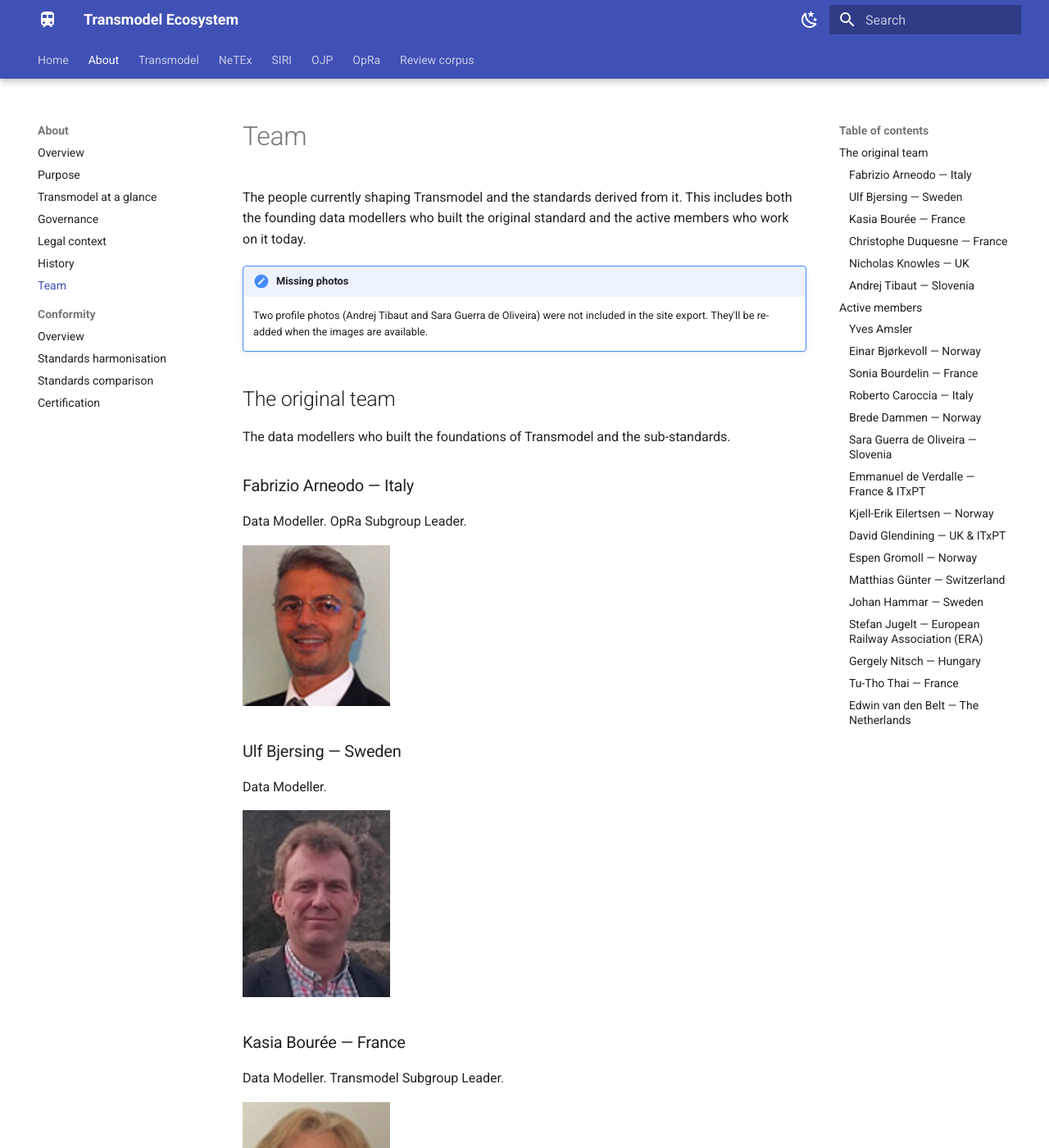
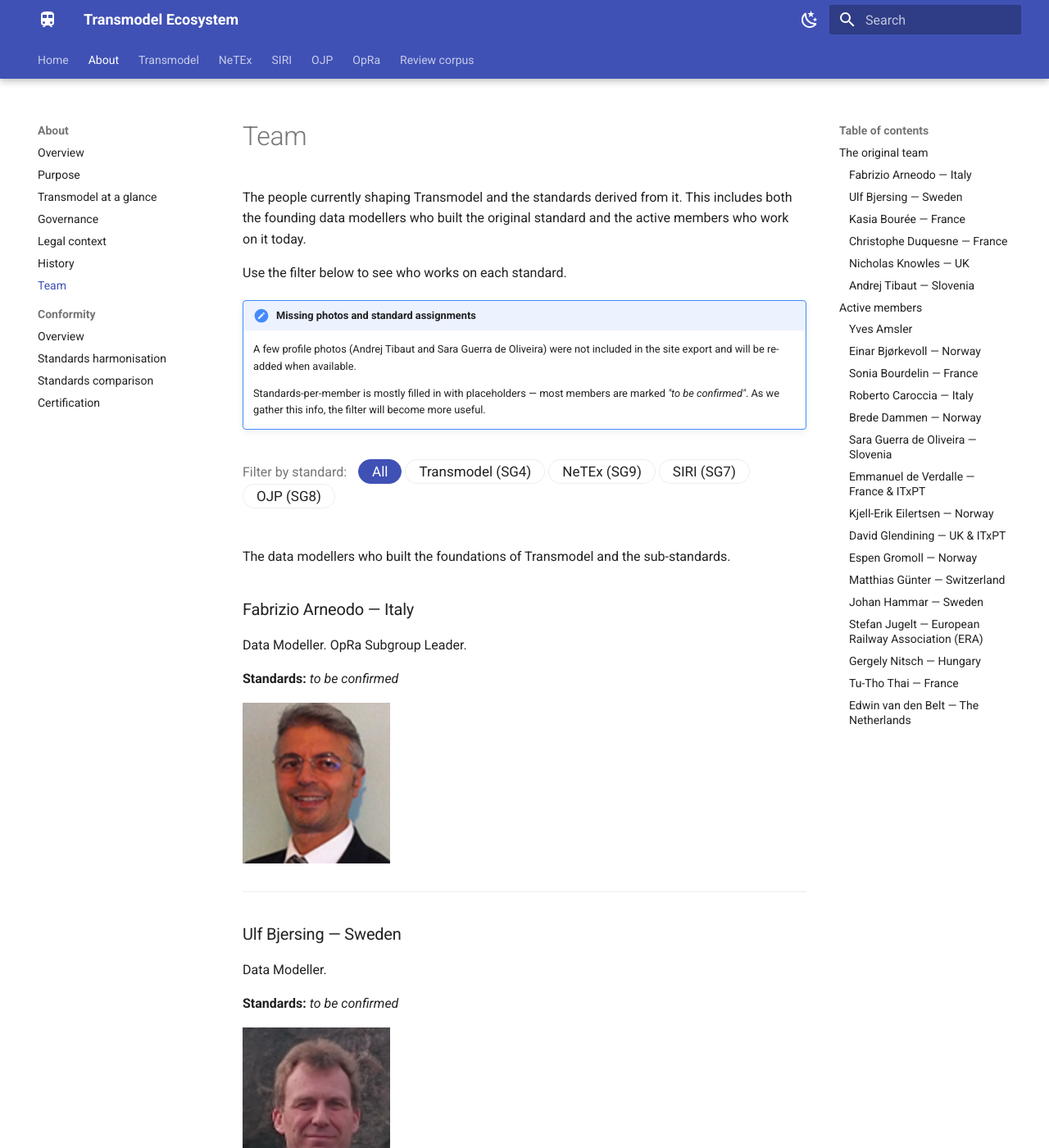
Before and after one commit to BredeD/transmodel-site, an MkDocs documentation site: the page built from docs/about/team.md, in a window 1280 px wide and 1400 px high. Shown: the whole window at 82% size. Built offline with MkDocs 1.6.1 and Material for MkDocs 9.7.7, drawn with Linux system fonts in a browser that asks for light colours; some of the changed text lies outside the part shown.

Commit message:
updated teams page with filters

```diff
--- a/docs/about/team.md
+++ b/docs/about/team.md
@@ -2,117 +2,218 @@
 
 The people currently shaping Transmodel and the standards derived from it. This includes both the founding data modellers who built the original standard and the active members who work on it today.
 
-!!! note "Missing photos"
-    Two profile photos (Andrej Tibaut and Sara Guerra de Oliveira) were not included in the site export. They'll be re-added when the images are available.
+Use the filter below to see who works on each standard.
 
-## The original team
+!!! note "Missing photos and standard assignments"
+    A few profile photos (Andrej Tibaut and Sara Guerra de Oliveira) were not included in the site export and will be re-added when available.
+
+    Standards-per-member is mostly filled in with placeholders — most members are marked *"to be confirmed"*. As we gather this info, the filter will become more useful.
+
+<div class="team-filter" markdown>
+<span class="team-filter-label">Filter by standard:</span>
+<button data-filter="all">All</button>
+<button data-filter="transmodel">Transmodel (SG4)</button>
+<button data-filter="netex">NeTEx (SG9)</button>
+<button data-filter="siri">SIRI (SG7)</button>
+<button data-filter="ojp">OJP (SG8)</button>
+</div>
+
+## The original team { .team-section }
 
 The data modellers who built the foundations of Transmodel and the sub-standards.
 
+<div class="team-member" data-standards="" markdown>
 ### Fabrizio Arneodo — Italy
 
 Data Modeller. OpRa Subgroup Leader.
 
+**Standards:** *to be confirmed*
+
 ![Fabrizio Arneodo](../assets/images/transmodel-cen/Fabrizio_Arneodo-1-1.png){ width="180" }
+</div>
 
+<div class="team-member" data-standards="" markdown>
 ### Ulf Bjersing — Sweden
 
 Data Modeller.
 
+**Standards:** *to be confirmed*
+
 ![Ulf Bjersing](../assets/images/transmodel-cen/Ulf_Bjersing-1.png){ width="180" }
+</div>
 
+<div class="team-member diamond" data-standards="" markdown>
 ### Kasia Bourée — France
 
 Data Modeller. Transmodel Subgroup Leader.
 
+**Standards:** *to be confirmed*
+
 ![Kasia Bourée](../assets/images/transmodel-cen/Kasia_Bouree-1-1.jpg){ width="180" }
+</div>
 
+<div class="team-member diamond" data-standards="" markdown>
 ### Christophe Duquesne — France
 
 Data Modeller. NeTEx Subgroup Leader.
 
+**Standards:** *to be confirmed*
+
 ![Christophe Duquesne](../assets/images/transmodel-cen/Christophe_Duquesne-1-1.jpg){ width="180" }
+</div>
 
+<div class="team-member diamond" data-standards="" markdown>
 ### Nicholas Knowles — UK
 
 Data Modeller.
 
+**Standards:** *to be confirmed*
+
 ![Nicholas Knowles](../assets/images/transmodel-cen/Nicholas_Knowles-1.jpg){ width="180" }
+</div>
 
+<div class="team-member" data-standards="" markdown>
 ### Andrej Tibaut — Slovenia
 
 Data Modeller.
 
+**Standards:** *to be confirmed*
+
 *(photo missing from export)*
+</div>
 
-## Active members
+## Active members { .team-section }
 
 Colleagues currently contributing to the ongoing work across CEN working groups.
 
+<div class="team-member" data-standards="" markdown>
 ### Yves Amsler
 
 UITP.
 
+**Standards:** *to be confirmed*
+
 ![Yves Amsler](../assets/images/transmodel-cen/YvesAmsler-150x150.jpeg){ width="150" }
+</div>
 
+<div class="team-member" data-standards="" markdown>
 ### Einar Bjørkevoll — Norway
 
+**Standards:** *to be confirmed*
+
 ![Einar Bjørkevoll](../assets/images/transmodel-cen/EinarBjorkevoll-150x150.jpeg){ width="150" }
+</div>
 
+<div class="team-member" data-standards="" markdown>
 ### Sonia Bourdelin — France
 
+**Standards:** *to be confirmed*
+
 ![Sonia Bourdelin](../assets/images/transmodel-cen/portrait-large-NoirBlanc-2023-150x150.jpg){ width="150" }
+</div>
 
+<div class="team-member" data-standards="" markdown>
 ### Roberto Caroccia — Italy
 
+**Standards:** *to be confirmed*
+
 *(photo missing)*
+</div>
 
+<div class="team-member" data-standards="transmodel,netex,siri" markdown>
 ### Brede Dammen — Norway
 
+**Standards:** Transmodel · NeTEx · SIRI
+
 ![Brede Dammen](../assets/images/transmodel-cen/bredeDAmmen-150x150.jpeg){ width="150" }
+</div>
 
+<div class="team-member" data-standards="netex" markdown>
 ### Sara Guerra de Oliveira — Slovenia
 
+**Standards:** NeTEx
+
 *(photo missing from export)*
+</div>
 
+<div class="team-member" data-standards="" markdown>
 ### Emmanuel de Verdalle — France & ITxPT
 
 WG3 leader.
 
+**Standards:** *to be confirmed*
+
 ![Emmanuel de Verdalle](../assets/images/transmodel-cen/EmmanuelDeVerdalle-150x150.jpeg){ width="150" }
+</div>
 
+<div class="team-member" data-standards="" markdown>
 ### Kjell-Erik Eilertsen — Norway
 
+**Standards:** *to be confirmed*
+
 ![Kjell-Erik Eilertsen](../assets/images/transmodel-cen/Kjell-ErikEilertsen.jpeg){ width="150" }
+</div>
 
+<div class="team-member" data-standards="" markdown>
 ### David Glendining — UK & ITxPT
 
+**Standards:** *to be confirmed*
+
 ![David Glendining](../assets/images/transmodel-cen/DavidGlendining-150x150.jpeg){ width="150" }
+</div>
 
+<div class="team-member" data-standards="" markdown>
 ### Espen Gromoll — Norway
 
+**Standards:** *to be confirmed*
+
 *(photo missing)*
+</div>
 
+<div class="team-member" data-standards="" markdown>
 ### Matthias Günter — Switzerland
 
+**Standards:** *to be confirmed*
+
 *(photo missing)*
+</div>
 
+<div class="team-member" data-standards="" markdown>
 ### Johan Hammar — Sweden
 
+**Standards:** *to be confirmed*
+
 ![Johan Hammar](../assets/images/transmodel-cen/JohanHammar-150x150.jpeg){ width="150" }
+</div>
 
+<div class="team-member" data-standards="" markdown>
 ### Stefan Jugelt — European Railway Association (ERA)
 
+**Standards:** *to be confirmed*
+
 ![Stefan Jugelt](../assets/images/transmodel-cen/StefanJugelt-150x150.jpeg){ width="150" }
+</div>
 
+<div class="team-member" data-standards="" markdown>
 ### Gergely Nitsch — Hungary
 
+**Standards:** *to be confirmed*
+
 ![Gergely Nitsch](../assets/images/transmodel-cen/GergelyNitsch-150x150.jpeg){ width="150" }
+</div>
 
+<div class="team-member" data-standards="" markdown>
 ### Tu-Tho Thai — France
 
+**Standards:** *to be confirmed*
+
 ![Tu-Tho Thai](../assets/images/transmodel-cen/TuThoTai-150x150.jpeg){ width="150" }
+</div>
 
+<div class="team-member" data-standards="" markdown>
 ### Edwin van den Belt — The Netherlands
 
+**Standards:** *to be confirmed*
+
 ![Edwin van den Belt](../assets/images/transmodel-cen/EdwinVanDenBelt-150x150.jpeg){ width="150" }
+</div>
--- /dev/null
+++ b/docs/javascripts/team-filter.js
@@ -0,0 +1,56 @@
+// Team page filter — show/hide members based on the standard they work on.
+//
+// Each team member card has a data-standards attribute with a comma-separated
+// list of standard slugs (transmodel, netex, siri, ojp, opra).
+// Members with no known standards (empty attribute) are only shown under "All".
+// Filter buttons at the top of the page toggle visibility.
+
+(function () {
+  function initTeamFilter() {
+    const filterContainer = document.querySelector(".team-filter");
+    if (!filterContainer) return;
+
+    const buttons = filterContainer.querySelectorAll("button[data-filter]");
+    const members = document.querySelectorAll(".team-member");
+    if (!buttons.length || !members.length) return;
+
+    function applyFilter(filter) {
+      members.forEach((el) => {
+        const raw = (el.dataset.standards || "").trim();
+        const standards = raw
+          ? raw.split(",").map((s) => s.trim().toLowerCase())
+          : [];
+        const show = filter === "all" || standards.includes(filter);
+        el.style.display = show ? "" : "none";
+      });
+
+      buttons.forEach((btn) => {
+        btn.classList.toggle("is-active", btn.dataset.filter === filter);
+      });
+
+      // Hide any section that has no visible members
+      document.querySelectorAll(".team-section").forEach((section) => {
+        const visible = section.querySelectorAll(".team-member:not([style*='none'])").length;
+        section.style.display = visible ? "" : "none";
+      });
+    }
+
+    buttons.forEach((btn) => {
+      btn.addEventListener("click", () => applyFilter(btn.dataset.filter));
+    });
+
+    // Default: show all
+    applyFilter("all");
+  }
+
+  if (document.readyState === "loading") {
+    document.addEventListener("DOMContentLoaded", initTeamFilter);
+  } else {
+    initTeamFilter();
+  }
+
+  // Re-init on Material's instant-navigation events
+  if (typeof document$ !== "undefined" && document$.subscribe) {
+    document$.subscribe(initTeamFilter);
+  }
+})();
--- a/docs/stylesheets/extra.css
+++ b/docs/stylesheets/extra.css
@@ -76,3 +76,90 @@
   width: 1.4rem;
   vertical-align: middle;
 }
+
+/* ---------------------------------------------------------------------------
+   Team page filter chips
+--------------------------------------------------------------------------- */
+
+.md-typeset .team-filter {
+  display: flex;
+  flex-wrap: wrap;
+  gap: 0.4rem;
+  margin: 1rem 0 1.5rem 0;
+  align-items: center;
+}
+
+.md-typeset .team-filter .team-filter-label {
+  font-weight: 500;
+  margin-right: 0.5rem;
+  color: var(--md-default-fg-color--light);
+}
+
+.md-typeset .team-filter button {
+  background: var(--md-default-bg-color);
+  border: 1px solid var(--md-default-fg-color--lightest);
+  border-radius: 1rem;
+  padding: 0.2rem 0.8rem;
+  font-size: 0.85rem;
+  cursor: pointer;
+  color: var(--md-default-fg-color);
+  transition: all 0.15s ease;
+}
+
+.md-typeset .team-filter button:hover {
+  border-color: var(--md-primary-fg-color);
+}
+
+.md-typeset .team-filter button.is-active {
+  background: var(--md-primary-fg-color);
+  color: var(--md-primary-bg-color);
+  border-color: var(--md-primary-fg-color);
+}
+
+/* Team member cards: nicer inline layout, keep as flowing content */
+.md-typeset .team-member {
+  padding: 0.5rem 0;
+  border-bottom: 1px solid var(--md-default-fg-color--lightest);
+  margin-bottom: 0.8rem;
+}
+
+.md-typeset .team-member h3 {
+  margin-top: 0.5rem;
+}
+
+.md-typeset .team-member .team-standards {
+  font-size: 0.85rem;
+  color: var(--md-default-fg-color--light);
+  margin: 0.2rem 0 0.5rem 0;
+}
+
+.md-typeset .team-member .team-standards strong {
+  color: var(--md-default-fg-color);
+}
+
+.md-typeset .team-member .team-standards em {
+  font-style: italic;
+  color: var(--md-default-fg-color--lighter);
+}
+
+/* Diamond members — founding members of the original team, given
+   special visual treatment. Badge appears after the H3 name. */
+.md-typeset .team-member.diamond {
+  border-left: 3px solid #7986cb;
+  padding-left: 0.8rem;
+  background: linear-gradient(to right, rgba(121, 134, 203, 0.07), transparent 60%);
+}
+
+.md-typeset .team-member.diamond h3::after {
+  content: "◆ Diamond member";
+  display: inline-block;
+  margin-left: 0.6rem;
+  padding: 0.15rem 0.6rem;
+  background: #7986cb;
+  color: white;
+  font-size: 0.72rem;
+  font-weight: 600;
+  border-radius: 0.75rem;
+  vertical-align: middle;
+  letter-spacing: 0.02em;
+}
--- a/mkdocs.yml
+++ b/mkdocs.yml
@@ -89,6 +89,12 @@
   - stylesheets/extra.css
 
 # ----------------------------------------------------------------------------
+# Extra JavaScript — client-side interactivity (team filter, etc.)
+# ----------------------------------------------------------------------------
+extra_javascript:
+  - javascripts/team-filter.js
+
+# ----------------------------------------------------------------------------
 # Plugins
 # ----------------------------------------------------------------------------
 plugins:
```
